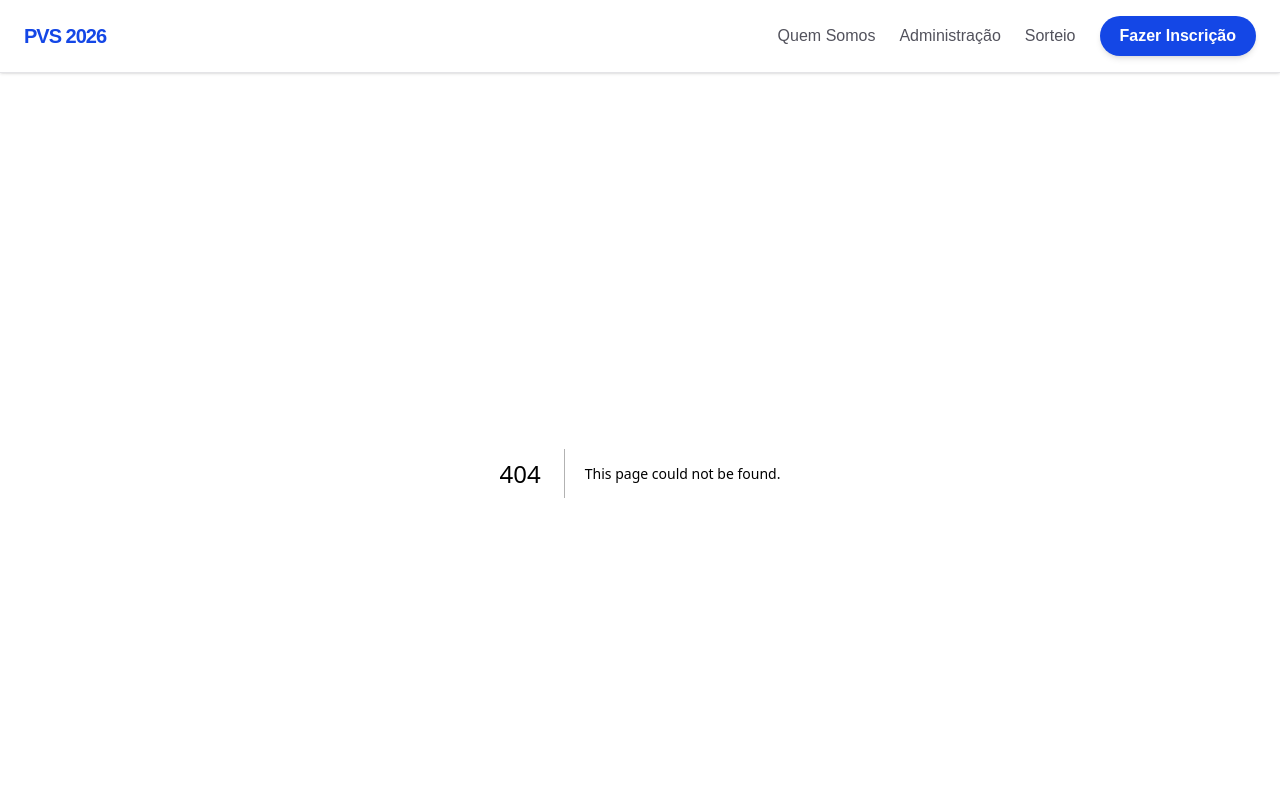
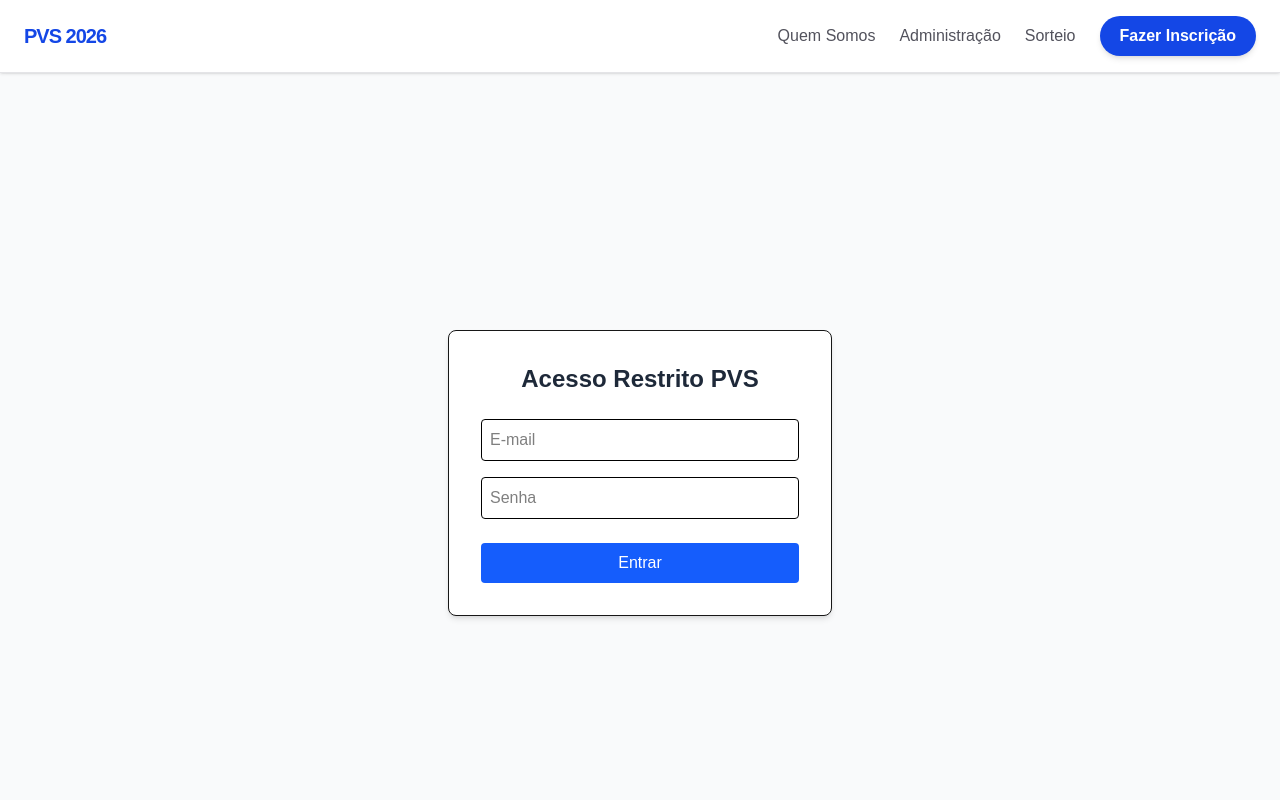
Before and after one commit to bernardlcs/ufcg_pvs, a Next.js app: page /login in a window 1280 px wide. Before the commit this address had no page. Shown: the top 800 px of the page. Built offline with nearby package versions, Linux system fonts and the light colour scheme; no server answers.

Commit message:
ajuste colocando tela de login para retirar o popup que travava

```diff
--- /dev/null
+++ b/src/app/login/page.tsx
@@ -0,0 +1,55 @@
+'use client';
+import { useState } from 'react';
+// Mudamos de { supabase } para { createClient } para alinhar com seu arquivo de utilitários
+import { createClient } from '@/utils/supabase/client';
+import { useRouter } from 'next/navigation';
+
+export default function LoginPage() {
+  const [email, setEmail] = useState('');
+  const [password, setPassword] = useState('');
+  const router = useRouter();
+
+  // Criamos a instância do cliente dentro do componente
+  const supabase = createClient();
+
+  const handleLogin = async (e: React.FormEvent) => {
+    e.preventDefault();
+
+    // O restante da lógica permanece igual, usando a constante supabase definida acima
+    const { error } = await supabase.auth.signInWithPassword({
+      email,
+      password
+    });
+
+    if (error) {
+      alert('Erro ao entrar: ' + error.message);
+    } else {
+      router.push('/adm');
+    }
+  };
+
+  return (
+    <div className="flex flex-col items-center justify-center min-h-screen bg-gray-50">
+      <form onSubmit={handleLogin} className="p-8 border rounded-lg shadow-md bg-white w-96">
+        <h1 className="text-2xl font-bold mb-6 text-center text-gray-800">Acesso Restrito PVS</h1>
+        <input
+          type="email"
+          placeholder="E-mail"
+          className="w-full p-2 mb-4 border rounded text-black"
+          onChange={(e) => setEmail(e.target.value)}
+          required
+        />
+        <input
+          type="password"
+          placeholder="Senha"
+          className="w-full p-2 mb-6 border rounded text-black"
+          onChange={(e) => setPassword(e.target.value)}
+          required
+        />
+        <button type="submit" className="w-full bg-blue-600 text-white p-2 rounded hover:bg-blue-700 transition-colors">
+          Entrar
+        </button>
+      </form>
+    </div>
+  );
+}
--- a/src/middleware.ts
+++ b/src/middleware.ts
@@ -2,35 +2,24 @@ import { NextResponse, type NextRequest } from 'next/server';
 import { updateSession } from './utils/supabase/middleware';
 
 export async function middleware(request: NextRequest) {
+  // 1. Atualiza a sessão e recupera o objeto de resposta
+  const response = await updateSession(request);
   const { pathname } = request.nextUrl;
 
-  // 1. Verifica se a rota ATUAL deve ser protegida
+  // 2. Proteção de rotas ADM e SORTEIO
   if (pathname.startsWith('/adm') || pathname.startsWith('/sorteio')) {
-    const authHeader = request.headers.get('authorization');
+    // Verificamos se existe o cookie de sessão do Supabase
+    // O Supabase Auth guarda o token em um cookie que começa com 'sb-'
+    const hasSession = request.cookies.getAll().some(c => c.name.includes('auth-token'));
 
-    if (!authHeader) {
-      return new NextResponse('Autenticação necessária', {
-        status: 401,
-        headers: { 'WWW-Authenticate': 'Basic realm="Acesso PVS"' },
-      });
+    if (!hasSession) {
+      // Se não houver sessão, redireciona para a página de login
+      const loginUrl = new URL('/login', request.url);
+      return NextResponse.redirect(loginUrl);
     }
-
-    const auth = Buffer.from(authHeader.split(' ')[1], 'base64').toString().split(':');
-
-    if (auth[0] !== process.env.ADMIN_USER || auth[1] !== process.env.ADMIN_PASSWORD) {
-      return new NextResponse('Senha incorreta', {
-        status: 401,
-        headers: { 'WWW-Authenticate': 'Basic realm="Acesso PVS"' },
-      });
-    }
-
-    // Se for ADM/Sorteio e a senha estiver correta, atualiza a sessão e segue
-    return await updateSession(request);
   }
 
-  // 2. PARA TODAS AS OUTRAS ROTAS (Inscrição, Home, etc)
-  // Retorna direto sem passar pela verificação de senha ou processamento extra
-  return NextResponse.next();
+  return response;
 }
 
 export const config = {
```
